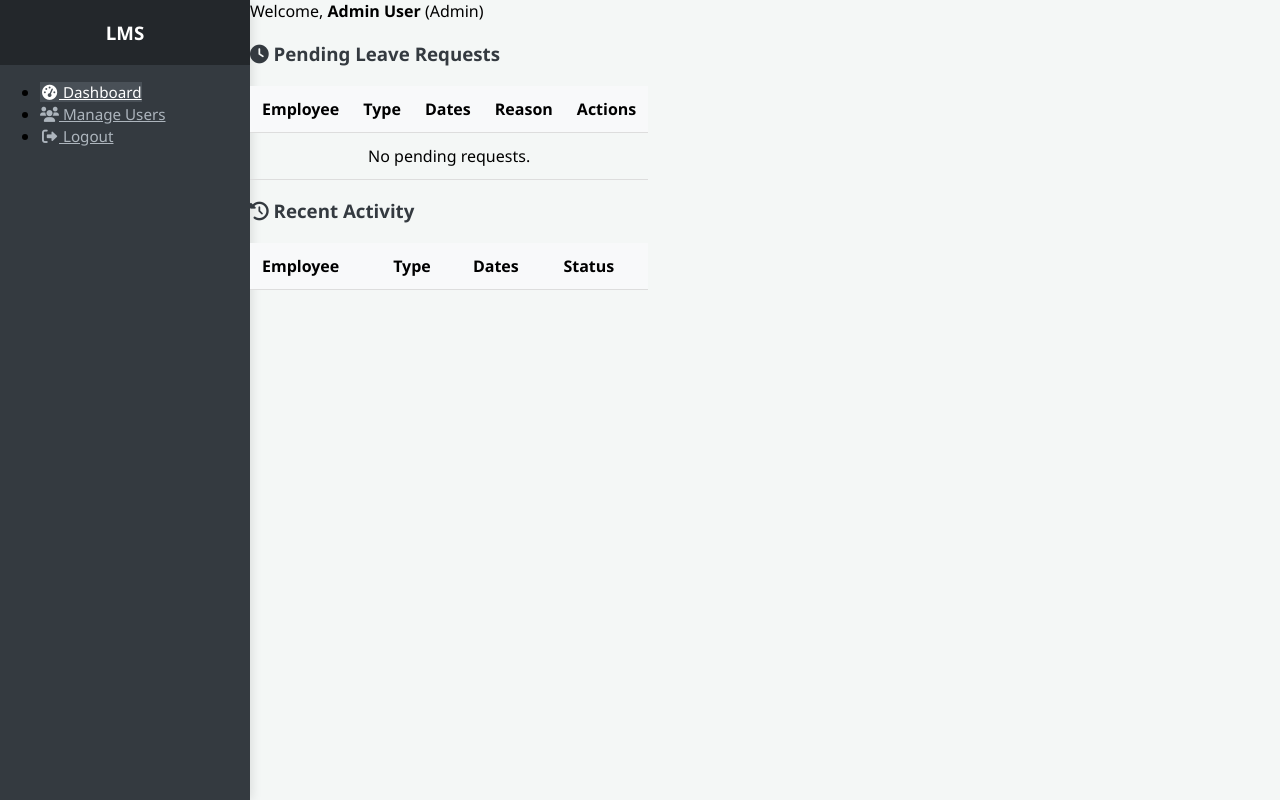
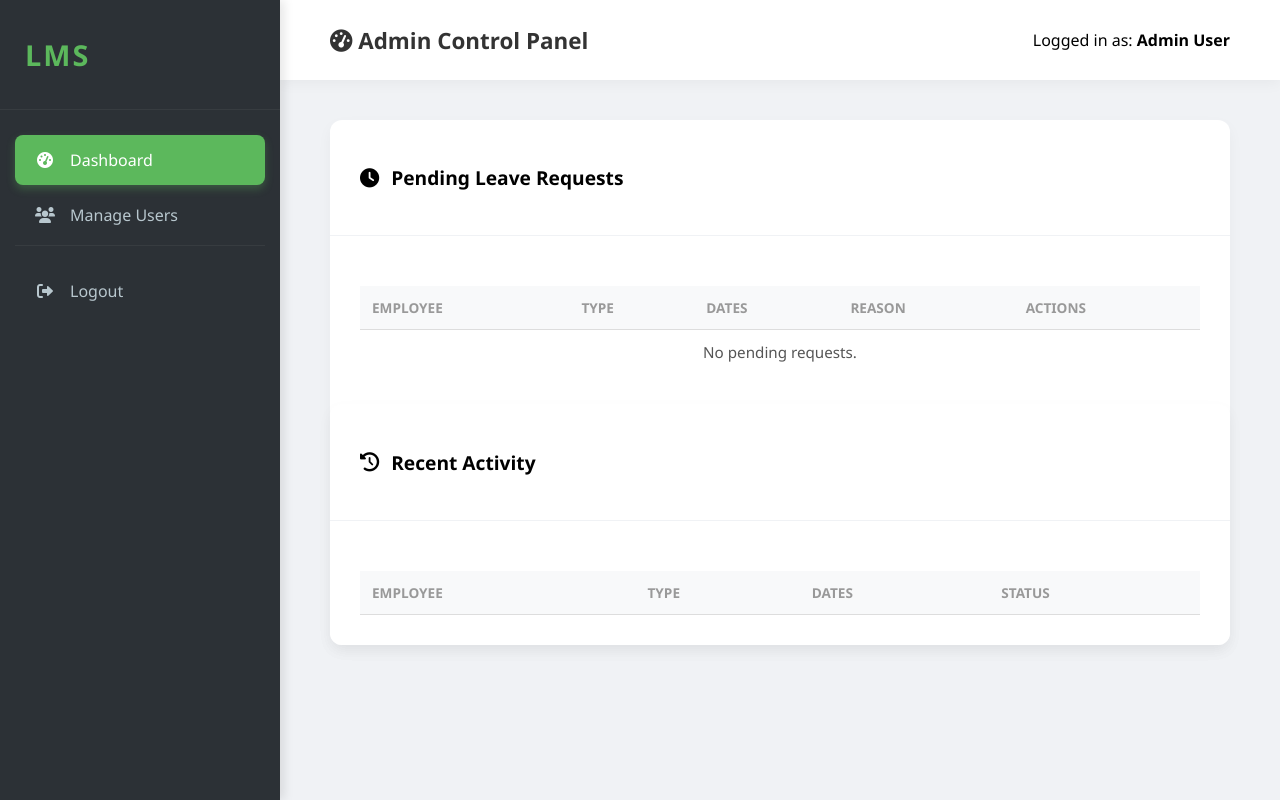
Before and after one commit to haaalery/leave-management-system, a PHP site: page /admin_dashboard.php in a window 1280 px wide. Run offline with PHP 8.4, Linux system fonts and the light colour scheme; a user stored in the database is signed in; data comes from the database, SQL or seed files in the repository; data that the repository does not hold is empty.

Commit message:
UI: Refactor dashboard layout for better spacing, organization, and a decompressed feel

```diff
--- a/admin_dashboard.php
+++ b/admin_dashboard.php
@@ -40,7 +40,10 @@ $all_requests = $stmt->fetchAll();
 
     <div class="main-content">
         <div class="top-nav">
-            <span>Welcome, <strong><?php echo $_SESSION['name']; ?></strong> (Admin)</span>
+            <h2><i class="fas fa-tachometer-alt"></i> Admin Control Panel</h2>
+            <div class="user-info">
+                <span>Logged in as: <strong><?php echo $_SESSION['name']; ?></strong></span>
+            </div>
         </div>
 
         <div class="content-wrapper">
@@ -49,7 +52,8 @@ $all_requests = $stmt->fetchAll();
                     <h3><i class="fas fa-clock"></i> Pending Leave Requests</h3>
                 </div>
                 <div class="card-body">
-                    <table>
+                    <div class="table-responsive">
+                        <table>
                         <thead>
                             <tr>
                                 <th>Employee</th>
--- a/assets/style.css
+++ b/assets/style.css
@@ -7,54 +7,221 @@ body {
     min-height: 100vh;
 }
 
-/* Global Enhancements */
-:root {
-    --primary: #5cb85c; /* Reverted to Green */
-    --success: #5cb85c;
-    --info: #36b9cc;
-    --warning: #f0ad4e;
-    --danger: #d9534f;
-    --dark: #343a40;
-    --gray-100: #f8f9fc;
-    --gray-800: #343a40;
-}
-
+/* Layout Organization */
 body {
-    font-family: 'Segoe UI', Tahoma, Geneva, Verdana, sans-serif;
-    background-color: #f4f7f6;
+    font-family: 'Segoe UI', Roboto, Helvetica, Arial, sans-serif;
+    background-color: #f0f2f5;
     margin: 0;
     padding: 0;
     display: flex;
     min-height: 100vh;
 }
 
-/* Sidebar Refinement */
+/* Sidebar - Fixed and Spaced */
 .sidebar {
-    width: 250px;
-    background-color: #343a40; /* Gray sidebar */
-    box-shadow: 2px 0 10px rgba(0,0,0,0.1);
+    width: 280px; /* Slightly wider for better spacing */
+    background-color: #2c3136;
+    color: white;
+    display: flex;
+    flex-direction: column;
+    position: fixed;
+    height: 100vh;
+    box-shadow: 4px 0 10px rgba(0,0,0,0.1);
+    z-index: 1000;
 }
 
 .sidebar-header {
-    padding: 20px;
-    text-align: center;
-    background-color: #23272b;
+    padding: 35px 25px;
+    text-align: left;
+    border-bottom: 1px solid rgba(255,255,255,0.05);
 }
 
 .sidebar-header h3 {
+    color: #5cb85c;
+    font-weight: 800;
+    font-size: 1.8rem;
+    margin: 0;
+    letter-spacing: 2px;
+}
+
+.sidebar-menu {
+    list-style: none;
+    padding: 20px 0;
+    margin: 0;
+    flex-grow: 1;
+}
+
+.sidebar-menu li {
+    margin: 5px 15px;
+}
+
+.sidebar-menu li a {
+    display: flex;
+    align-items: center;
+    padding: 14px 20px;
+    color: #b8c7ce;
+    text-decoration: none;
+    border-radius: 8px;
+    transition: all 0.3s;
+    font-size: 1rem;
+}
+
+.sidebar-menu li a i {
+    margin-right: 15px;
+    width: 20px;
+    text-align: center;
+}
+
+.sidebar-menu li a:hover, .sidebar-menu li.active a {
+    background-color: #5cb85c;
     color: white;
-    font-weight: 800;
+    box-shadow: 0 4px 8px rgba(92, 184, 92, 0.3);
+}
+
+.logout-link {
+    margin-top: auto;
+    padding: 20px 0;
+    border-top: 1px solid rgba(255,255,255,0.05);
+}
+
+/* Main Content Area - Decompressed */
+.main-content {
+    flex-grow: 1;
+    margin-left: 280px; /* Offset for fixed sidebar */
+    min-width: 0; /* Prevent flex overflow */
+    display: flex;
+    flex-direction: column;
+}
+
+.top-nav {
+    background: white;
+    height: 80px;
+    display: flex;
+    align-items: center;
+    justify-content: space-between;
+    padding: 0 50px;
+    box-shadow: 0 2px 15px rgba(0,0,0,0.05);
+    position: sticky;
+    top: 0;
+    z-index: 999;
+}
+
+.top-nav h2 {
+    font-size: 1.4rem;
+    font-weight: 600;
+    color: #333;
     margin: 0;
 }
 
-.sidebar-menu li a {
-    color: #adb5bd;
+.content-wrapper {
+    padding: 40px 50px; /* Generous padding to prevent compression */
+    max-width: 1400px; /* Limit width for readability but keep it wide */
+    width: 100%;
+    box-sizing: border-box;
+}
+
+/* Dashboard Grid/Layout Components */
+.stats-container {
+    display: grid;
+    grid-template-columns: repeat(auto-fit, minmax(280px, 1fr));
+    gap: 30px;
+    margin-bottom: 40px;
+}
+
+.stat-card {
+    background: white;
+    padding: 30px;
+    border-radius: 12px;
+    display: flex;
+    justify-content: space-between;
+    align-items: center;
+    border-left: 6px solid #5cb85c;
+    box-shadow: 0 6px 15px rgba(0,0,0,0.04);
+    transition: transform 0.3s;
+}
+
+.stat-card:hover {
+    transform: translateY(-5px);
+}
+
+.stat-info strong {
+    text-transform: uppercase;
+    font-size: 0.85rem;
+    color: #888;
+    letter-spacing: 1px;
+}
+
+.stat-info .value {
+    font-size: 2rem;
+    font-weight: 800;
+    color: #333;
+    margin-top: 5px;
+}
+
+.stat-icon {
+    font-size: 2.5rem;
+    color: #e9ecef;
+}
+
+/* Card/Table Sections */
+.card {
+    background: white;
+    border-radius: 12px;
+    box-shadow: 0 6px 15px rgba(0,0,0,0.04);
+    margin-bottom: 40px;
+    border: none;
+}
+
+.card-header {
+    padding: 25px 30px;
+    border-bottom: 1px solid #f0f2f5;
+    display: flex;
+    justify-content: space-between;
+    align-items: center;
+}
+
+.card-header h3 {
+    font-size: 1.2rem;
+    font-weight: 700;
+    color: #333;
+    display: flex;
+    align-items: center;
+    gap: 12px;
+}
+
+.card-body {
+    padding: 30px;
+}
+
+/* Responsive Table */
+.table-responsive {
+    overflow-x: auto;
+}
+
+table {
+    width: 100%;
+    border-spacing: 0;
+}
+
+th {
+    text-align: left;
+    padding: 18px 20px;
+    font-size: 0.85rem;
+    text-transform: uppercase;
+    color: #999;
+    background: #fafafa;
+    border-bottom: 2px solid #f0f2f5;
+}
+
+td {
+    padding: 20px;
+    border-bottom: 1px solid #f0f2f5;
+    color: #555;
     font-size: 0.95rem;
 }
 
-.sidebar-menu li a:hover, .sidebar-menu li.active a {
-    background-color: #495057;
-    color: white;
+tr:last-child td {
+    border-bottom: none;
 }
 
 /* Login Page - Restoring Split Screen with Photo */
```
Also changed, not shown: employee_dashboard.php (+8 -6 lines).
